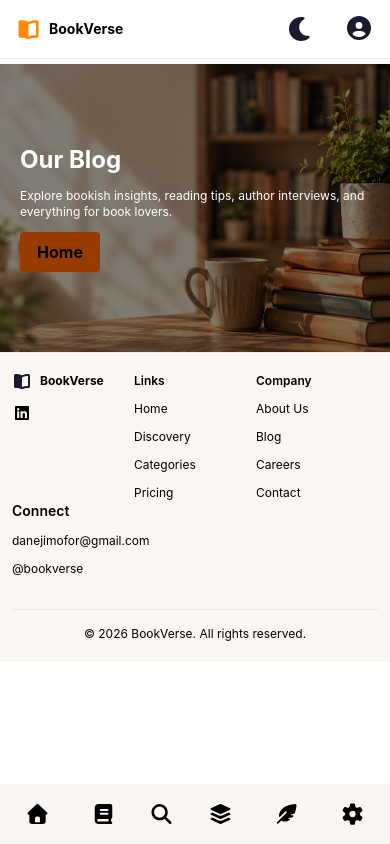
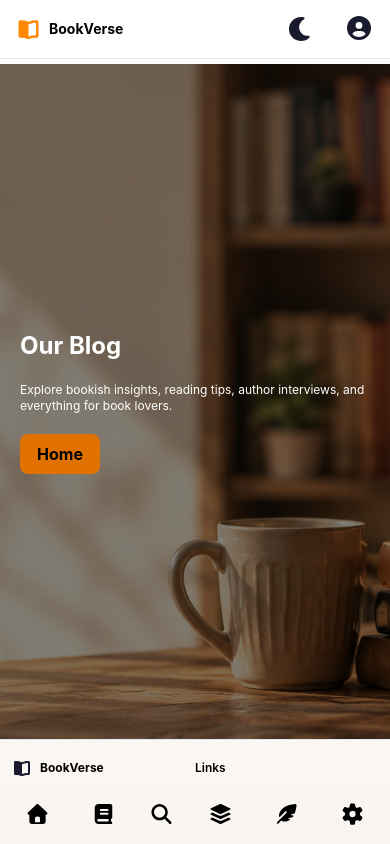
Before and after one commit to DanielApple05/Book-verse, a React (Vite) app in the folder book-verse-frontend/: page /blog in a window 390 px wide. Shown: the top 844 px of the page. Built offline with nearby package versions, Linux system fonts and the light colour scheme; no server answers.

Commit message:
fix: adjust layout and styling in Footer, Blog, and Contact components for improved responsiveness and visual consistency

```diff
--- a/book-verse-frontend/src/assets/components/footerComponents/footer.jsx
+++ b/book-verse-frontend/src/assets/components/footerComponents/footer.jsx
@@ -12,7 +12,7 @@ const Footer = () => {
 
   return (
     <div className=' dark:bg-gray-800 bg-[#FAF7F2] dark:text-gray-100 text-black border-t w-full border-gray-200 xl:px-16 px-3 xl:py-10 py-5 xl:mb-0 mb-15 '>
-      <div className='xl:flex grid grid-cols-3 justify-between'>
+      <div className='xl:flex grid grid-cols-2 justify-between'>
         <div className='space-y-3 max-w-xs'>
           <div className='flex items-center font-bold space-x-2'>
             <FontAwesomeIcon icon={faBookOpen} className='text-[#1A1A2E] dark:text-gray-100' />
@@ -31,7 +31,7 @@ const Footer = () => {
           ))}
         </div>
 
-        <div className='space-y-3 grid xl:text-sm text-xs'>
+        <div className='space-y-3 grid xl:text-sm text-xs xl:mt-0 mt-16'>
           <h2 className='font-semibold  '>Company</h2>
           {companyLinks.map((link) => (
             <Link
@@ -42,7 +42,7 @@ const Footer = () => {
           ))}
         </div>
 
-        <div className='space-y-3 xl:text-sm text-xs'>
+        <div className='space-y-3 xl:text-sm text-xs xl:mt-0 mt-16'>
           <h2 className='font-semibold text-sm'>Connect</h2>
           <p className=' '>danejimofor@gmail.com</p>
           <p className=''>@bookverse</p>
--- a/book-verse-frontend/src/assets/pages/blog.jsx
+++ b/book-verse-frontend/src/assets/pages/blog.jsx
@@ -8,12 +8,12 @@ const Blog = () => {
   return (
     <>
      <Header />
-      <div style={{ backgroundImage: 'url(/images/about-us-hero.png)' }} className='bg-cover bg-center h-72 lg:h-[80vh] relative bg-no-repeat mt-16'>
+      <div style={{ backgroundImage: 'url(/images/about-us-hero.png)' }} className='bg-cover bg-center h-[80vh] relative bg-no-repeat mt-16'>
         <div className='absolute inset-0 bg-black/50' />
-        <div className='absolute inset-0 flex flex-col justify-center xl:p-10 p-5 xl:w-[40%] w-full xl:space-y-5 space-y-3'>
+        <div className='absolute inset-0 flex flex-col justify-center xl:p-10 p-5 xl:w-[40%] w-full space-y-5 '>
           <h1 className='text-white text-2xl xl:text-5xl font-bold'>Our Blog</h1>
           <p className='text-white xl:text-base text-xs'> Explore bookish insights, reading tips, author interviews, and everything for book lovers.</p>
-          <Link to='/home' className='bg-amber-800 p-2 rounded w-20 text-center  cursor-pointer hover:bg-amber-950 font-bold '>Home</Link>
+          <Link to='/home' className='bg-amber-600 p-2 rounded-lg w-20 text-center  cursor-pointer hover:bg-amber-950 font-bold '>Home</Link>
         </div>
       </div>
       <MobileNavBar />
--- a/book-verse-frontend/src/assets/pages/contact.jsx
+++ b/book-verse-frontend/src/assets/pages/contact.jsx
@@ -11,7 +11,7 @@ const Contact = () => {
   return (
     <>
       <Header />
-      <div style={{ backgroundImage: 'url(/images/contact-hero.png)' }} className='bg-cover bg-center h-72 lg:h-[80vh] relative bg-no-repeat xl:mt-20 mt-16'>
+      <div style={{ backgroundImage: 'url(/images/contact-hero.png)' }} className='bg-cover bg-center h-[80vh] relative bg-no-repeat xl:mt-20 mt-16'>
         <div className='absolute inset-0 bg-black/50' />
         <div className='absolute inset-0 flex flex-col items-center justify-center text-center px-5'>
           <h1 className='text-white text-3xl xl:text-5xl font-bold'>Contact Us</h1>
```
